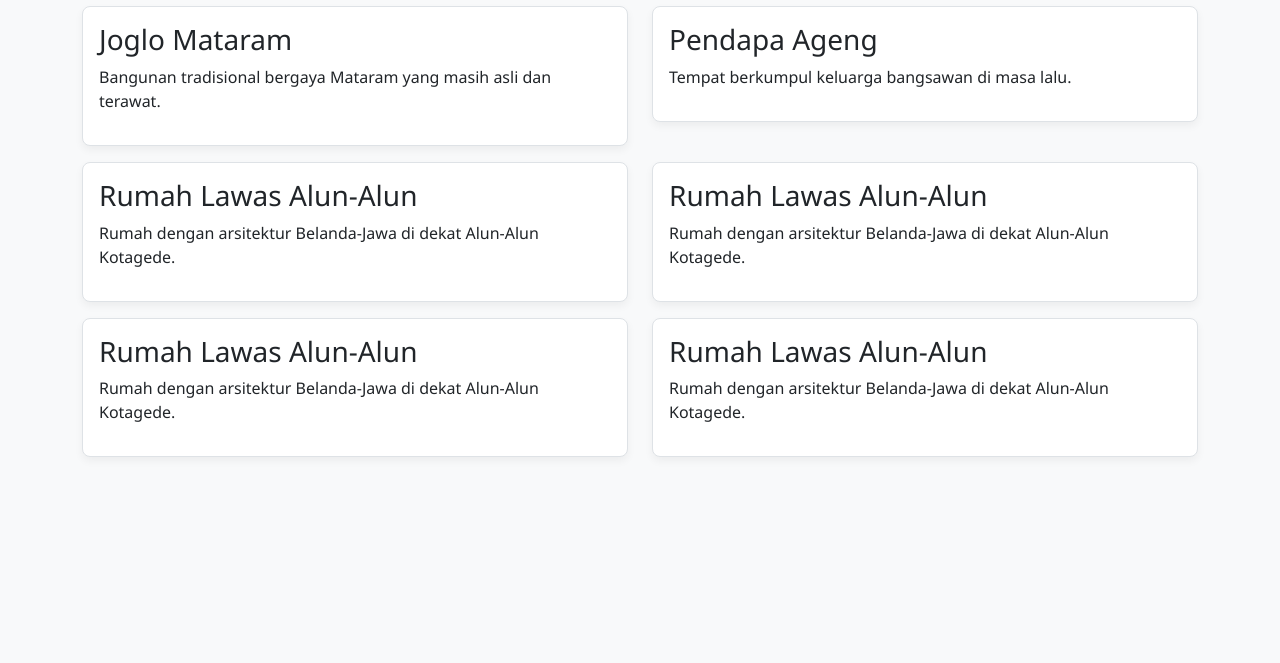
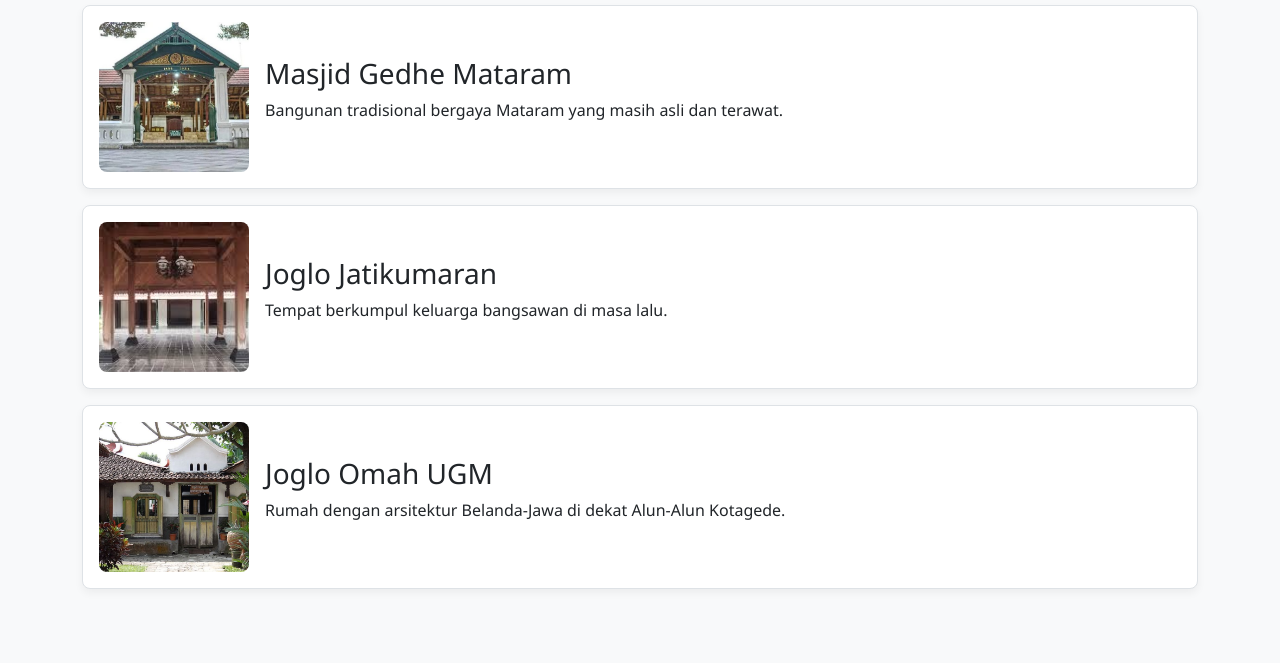
Before and after one commit to Putraakusuma2/Tugas-PWM-P7-Heritage-Kotagede, a plain HTML site: page daftar.html in a window 1280 px wide. Shown: the part 137-800 px from the top of the page. Drawn offline with nearby package versions, Linux system fonts and the light colour scheme.

Commit message:
upsate0.2

```diff
--- a/daftar.html
+++ b/daftar.html
@@ -10,19 +10,30 @@
       font-family: 'Segoe UI', Tahoma, Geneva, Verdana, sans-serif;
       background-color: #f8f9fa;
     }
-    .building-item {
+    .building-card {
       background: white;
       padding: 1rem;
       margin-bottom: 1rem;
       border: 1px solid #dee2e6;
       border-radius: 0.5rem;
       box-shadow: 0 0.25rem 0.5rem rgba(0, 0, 0, 0.05);
+      display: flex;
+      align-items: center;
+    }
+    .building-card img {
+      width: 150px;
+      height: 150px;
+      object-fit: cover;
+      border-radius: 0.5rem;
+      margin-right: 1rem;
+      cursor: pointer;
     }
   </style>
 </head>
 <body>
-  <header class="bg-dark text-white">
-    <nav class="navbar navbar-expand-lg navbar-dark bg-dark border-top">
+  <!-- Header Section -->
+  <header class="header bg-dark text-white">
+    <nav class="navbar navbar-expand-lg navbar-dark bg-dark">
       <div class="container">
         <a class="navbar-brand" href="index.html">Heritage Kotagede</a>
         <button class="navbar-toggler" type="button" data-bs-toggle="collapse" data-bs-target="#navbarNav">
@@ -42,49 +53,51 @@
     </nav>
   </header>
 
-  <div class="container my-4">
+  <!-- Main Content Section -->
+  <main class="container my-4">
     <h2 class="mb-4">Daftar Bangunan Bersejarah</h2>
     <div class="row">
-      <div class="col-md-6">
-        <div class="building-item">
-          <h3>Joglo Mataram</h3>
-          <p>Bangunan tradisional bergaya Mataram yang masih asli dan terawat.</p>
+      <!-- Building Item 1 -->
+      <div class="col-md-12">
+        <div class="building-card">
+          <a href="https://maps.app.goo.gl/yM8zqjHPRFnpYupbA" target="_blank">
+            <img src="images/masjidmataram.jpg" alt="masjid gedhe mataram" />
+          </a>
+          <div>
+            <h3>Masjid Gedhe Mataram</h3>
+            <p>Bangunan tradisional bergaya Mataram yang masih asli dan terawat.</p>
+          </div>
         </div>
       </div>
-      <div class="col-md-6">
-        <div class="building-item">
-          <h3>Pendapa Ageng</h3>
-          <p>Tempat berkumpul keluarga bangsawan di masa lalu.</p>
+      <!-- Building Item 2 -->
+      <div class="col-md-12">
+        <div class="building-card">
+          <a href="https://maps.app.goo.gl/Pm7mx9HVqqoVj3s26" target="_blank">
+            <img src="images/joglojatikumaran.jpeg" alt="Joglo Jatikumaran" >
+          </a>
+          <div>
+            <h3>Joglo Jatikumaran</h3>
+            <p>Tempat berkumpul keluarga bangsawan di masa lalu.</p>
+          </div>
         </div>
       </div>
-      <div class="col-md-6">
-        <div class="building-item">
-          <h3>Rumah Lawas Alun-Alun</h3>
-          <p>Rumah dengan arsitektur Belanda-Jawa di dekat Alun-Alun Kotagede.</p>
-        </div>
-      </div>
-      <div class="col-md-6">
-        <div class="building-item">
-          <h3>Rumah Lawas Alun-Alun</h3>
-          <p>Rumah dengan arsitektur Belanda-Jawa di dekat Alun-Alun Kotagede.</p>
-        </div>
-      </div>
-      <div class="col-md-6">
-        <div class="building-item">
-          <h3>Rumah Lawas Alun-Alun</h3>
-          <p>Rumah dengan arsitektur Belanda-Jawa di dekat Alun-Alun Kotagede.</p>
-        </div>
-      </div>
-      <div class="col-md-6">
-        <div class="building-item">
-          <h3>Rumah Lawas Alun-Alun</h3>
-          <p>Rumah dengan arsitektur Belanda-Jawa di dekat Alun-Alun Kotagede.</p>
+      <!-- Building Item 3 -->
+      <div class="col-md-12">
+        <div class="building-card">
+          <a href="https://maps.app.goo.gl/eWBfLw95WVJCB1Za7" target="_blank">
+            <img src="images/omahugm.jpg" alt="Joglo Omah UGM" />
+          </a>
+          <div>
+            <h3>Joglo Omah UGM</h3>
+            <p>Rumah dengan arsitektur Belanda-Jawa di dekat Alun-Alun Kotagede.</p>
+          </div>
         </div>
       </div>
       <!-- Tambahkan item bangunan lain di sini -->
     </div>
-  </div>
+  </main>
 
+  <!-- Scripts -->
   <script src="https://cdn.jsdelivr.net/npm/bootstrap@5.3.3/dist/js/bootstrap.bundle.min.js"></script>
 </body>
 </html>
```
Also changed, not shown: index.html (+30 -12 lines), images/joglojatikumaran.jpeg (added), images/masjidmataram.jpg (added), images/omahugm.jpg (added), images/pendopoagung-luthfi.jpg (added).
